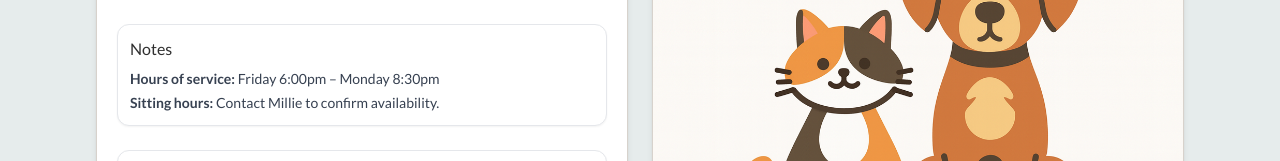
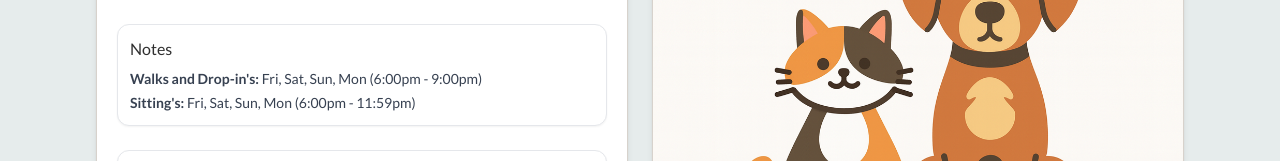
Before and after one commit to bbeare22/millies-pet-service, a Next.js app: page /contact in a window 1280 px wide. Shown: the part 310-471 px from the top of the page. Built offline with nearby package versions, Linux system fonts and the light colour scheme.

Commit message:
Hours of service update.

```diff
--- a/app/contact/page.tsx
+++ b/app/contact/page.tsx
@@ -47,15 +47,15 @@ export default function ContactPage() {
               </div>
             </div>
 
-            {/* Notes */}
+            {/* Hours of service */}
             <div className="rounded-xl border border-gray-200 bg-white p-3 text-center md:text-left shadow-sm">
               <h3 className="font-medium">Notes</h3>
               <ul className="mt-2 space-y-1 text-sm text-gray-700">
                 <li>
-                  <strong>Hours of service:</strong> Friday 6:00pm – Monday 8:30pm
+                  <strong>Walks and Drop-in's:</strong> Fri, Sat, Sun, Mon (6:00pm - 9:00pm)
                 </li>
                 <li>
-                  <strong>Sitting hours:</strong> Contact Millie to confirm availability.
+                  <strong>Sitting's:</strong> Fri, Sat, Sun, Mon (6:00pm - 11:59pm)
                 </li>
               </ul>
             </div>
```
